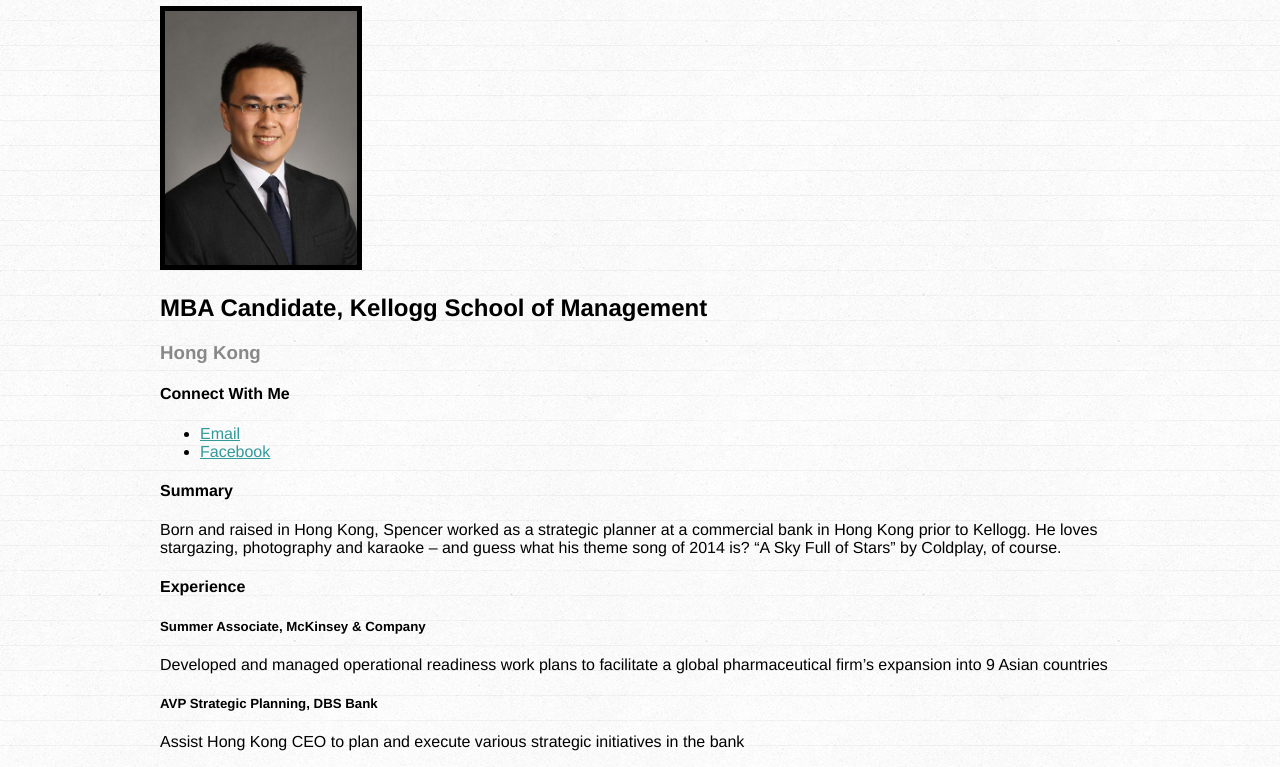
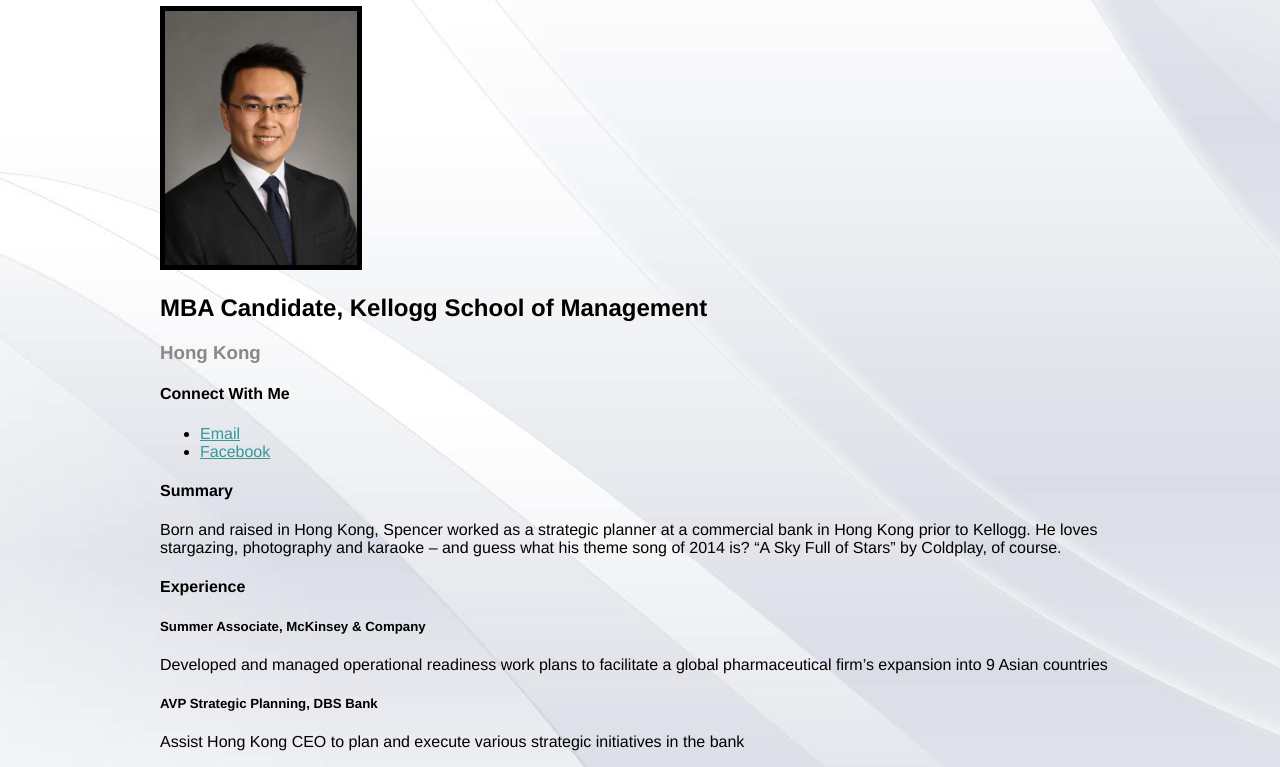
Before and after one commit to spencerliu2016/spencerliu2016.github.io, a plain HTML site: page index.html in a window 1280 px wide. Shown: the part 140-907 px from the top of the page. Drawn offline with nearby package versions, Linux system fonts and the light colour scheme.

Commit message:
HW submit 2

```diff
--- a/style.css
+++ b/style.css
@@ -1,7 +1,7 @@
 body {
   font-family: 'helvetica neue', arial, sans-serif;
   font-weight: 300;
-  background: url(linedpaper.png) repeat;
+  background: url(white-background-04.jpg) repeat;
   background-attachment: fixed;
 }
 #wrapper {
```
Also changed, not shown: white-background-04.jpg (added).
